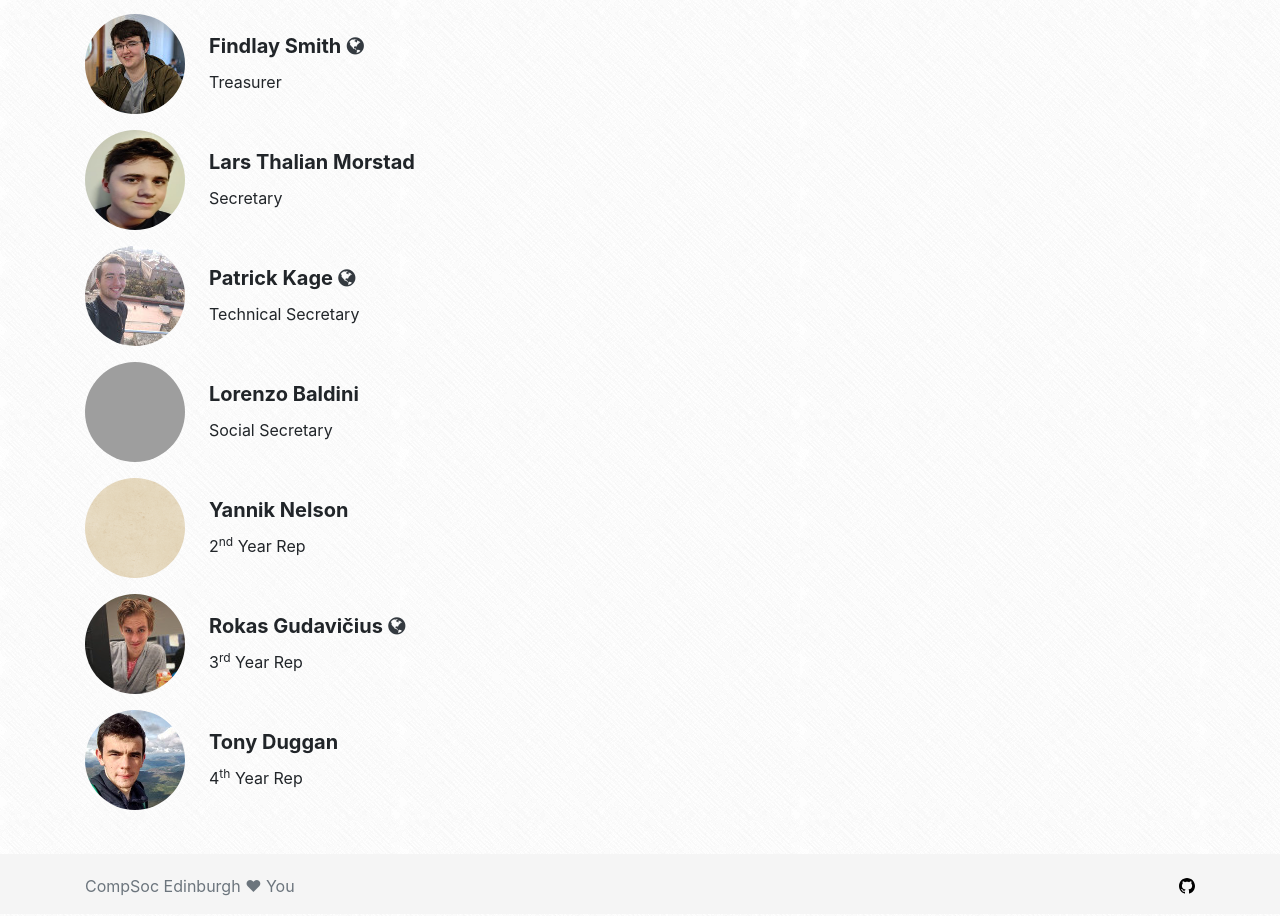
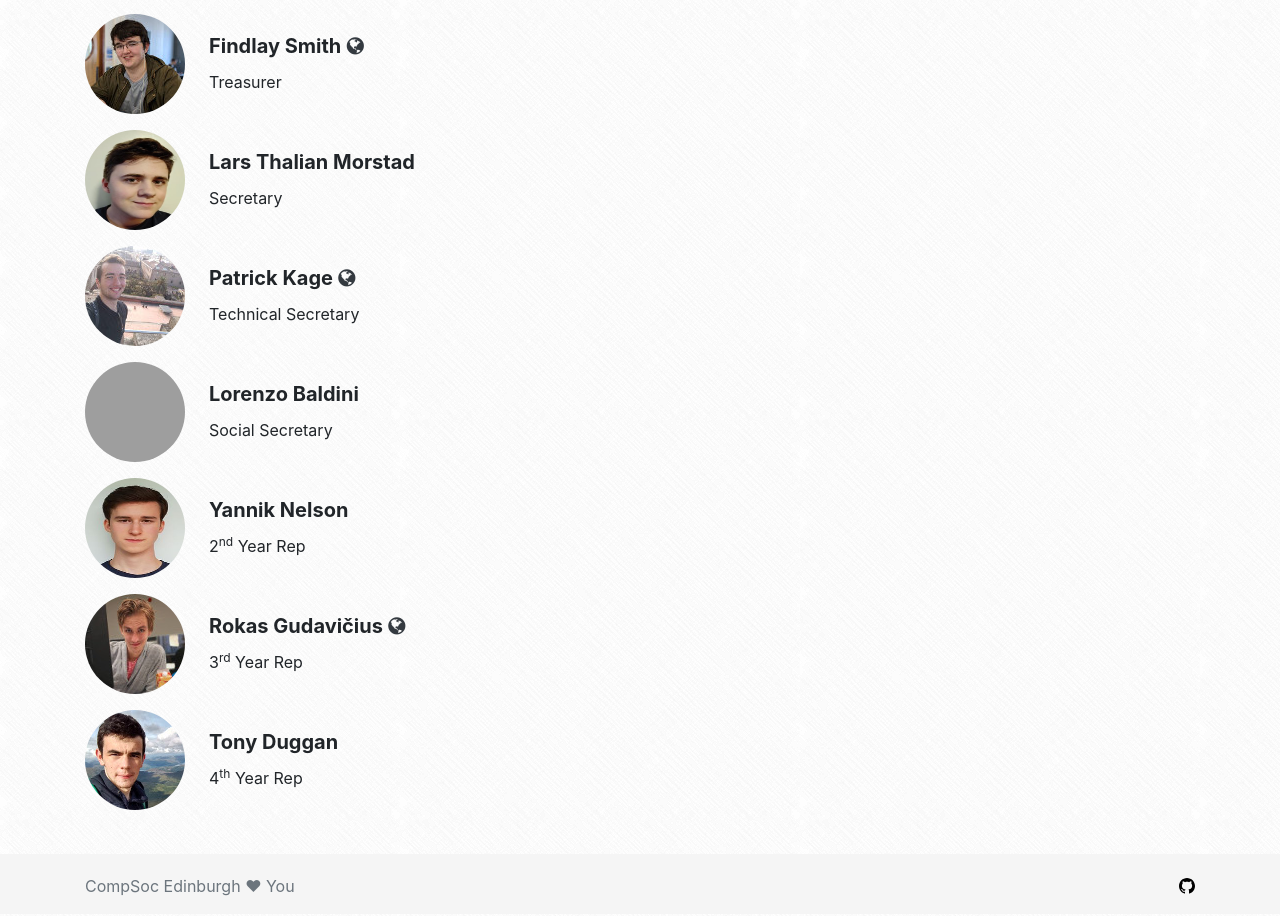
Before and after one commit to compsoc-edinburgh/website, a Jekyll site: the page built from _pages/team.html, in a window 1280 px wide. Shown: the part 780-1696 px from the top of the page. Built offline with Jekyll 4.4.1, drawn with Linux system fonts in a browser that asks for light colours; nearby versions of some CDN libraries; grey boxes are pictures that could not be loaded.

Commit message:
Added Yannik team image

```diff
--- a/_data/committee/2019-2020.yml
+++ b/_data/committee/2019-2020.yml
@@ -30,6 +30,7 @@ teams:
 
       - name: Yannik Nelson
         role: 2<sup>nd</sup> Year Rep
+        img: yannik-1.jpg
 
       - name: Rokas Gudavičius
         role: 3<sup>rd</sup> Year Rep
```
Also changed, not shown: static/img/team/yannik-1.jpg (added).
